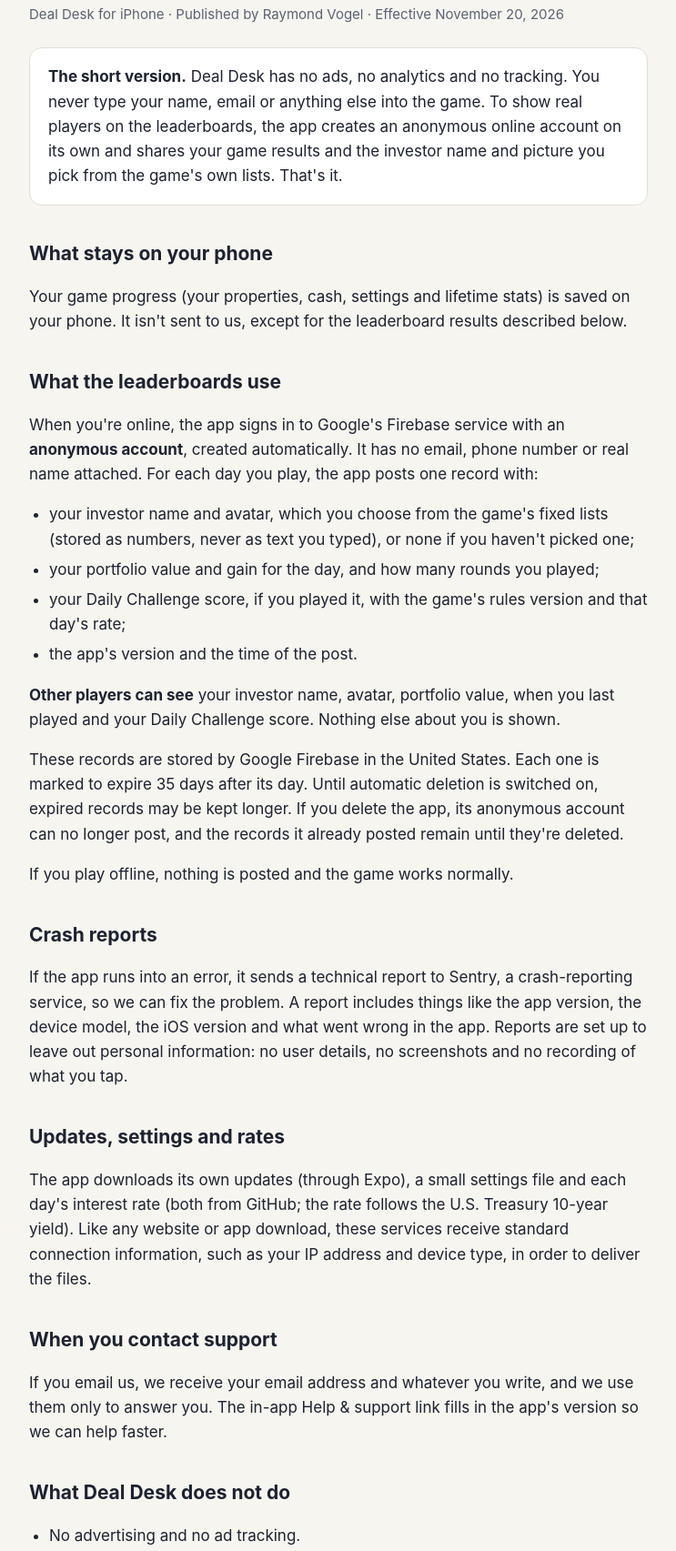
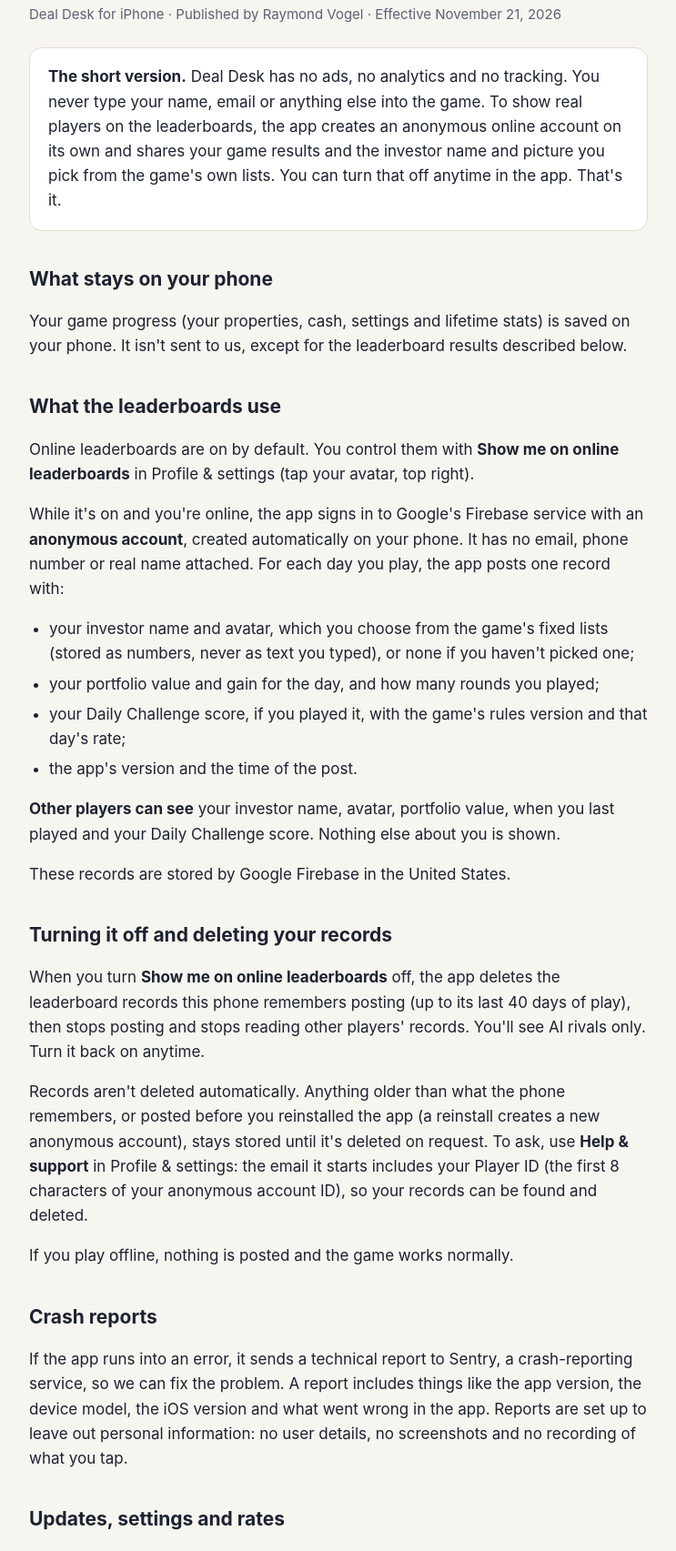
Before and after one commit to fundedportfolios-bit/deal-desk-site, a plain HTML site: page privacy.html in a window 1280 px wide. Shown: the part 124-1829 px from the top of the page at 91% size, without its empty margins (268-1011 px from the left). Drawn offline with Linux system fonts and the light colour scheme.

Commit message:
Privacy and support: the leaderboard switch, deleting records, Player ID
Matches Phase 8, step 1b (PR #76): "Show me on online leaderboards" deletes
what the phone remembers posting; nothing expires automatically on the free
plan; older records are deleted on request, found by the Player ID in the
Help & support email. Effective date November 21, 2026.

Co-Authored-By: Claude Opus 5.5 <noreply@anthropic.com>
Claude-Session: https://claude.ai/code/session_01MY7Gdfibujec2pphTT68D4

```diff
--- a/privacy.html
+++ b/privacy.html
@@ -30,17 +30,18 @@
 <nav><a href="./">Deal Desk</a><a href="support.html">Support</a><a href="privacy.html">Privacy</a></nav>
 
 <h1>Privacy Policy</h1>
-<p class="meta">Deal Desk for iPhone · Published by Raymond Vogel · Effective November 20, 2026</p>
+<p class="meta">Deal Desk for iPhone · Published by Raymond Vogel · Effective November 21, 2026</p>
 
 <div class="card">
-  <strong>The short version.</strong> Deal Desk has no ads, no analytics and no tracking. You never type your name, email or anything else into the game. To show real players on the leaderboards, the app creates an anonymous online account on its own and shares your game results and the investor name and picture you pick from the game's own lists. That's it.
+  <strong>The short version.</strong> Deal Desk has no ads, no analytics and no tracking. You never type your name, email or anything else into the game. To show real players on the leaderboards, the app creates an anonymous online account on its own and shares your game results and the investor name and picture you pick from the game's own lists. You can turn that off anytime in the app. That's it.
 </div>
 
 <h2>What stays on your phone</h2>
 <p>Your game progress (your properties, cash, settings and lifetime stats) is saved on your phone. It isn't sent to us, except for the leaderboard results described below.</p>
 
 <h2>What the leaderboards use</h2>
-<p>When you're online, the app signs in to Google's Firebase service with an <strong>anonymous account</strong>, created automatically. It has no email, phone number or real name attached. For each day you play, the app posts one record with:</p>
+<p>Online leaderboards are on by default. You control them with <strong>Show me on online leaderboards</strong> in Profile &amp; settings (tap your avatar, top right).</p>
+<p>While it's on and you're online, the app signs in to Google's Firebase service with an <strong>anonymous account</strong>, created automatically on your phone. It has no email, phone number or real name attached. For each day you play, the app posts one record with:</p>
 <ul>
   <li>your investor name and avatar, which you choose from the game's fixed lists (stored as numbers, never as text you typed), or none if you haven't picked one;</li>
   <li>your portfolio value and gain for the day, and how many rounds you played;</li>
@@ -48,7 +49,11 @@
   <li>the app's version and the time of the post.</li>
 </ul>
 <p><strong>Other players can see</strong> your investor name, avatar, portfolio value, when you last played and your Daily Challenge score. Nothing else about you is shown.</p>
-<p>These records are stored by Google Firebase in the United States. Each one is marked to expire 35 days after its day. Until automatic deletion is switched on, expired records may be kept longer. If you delete the app, its anonymous account can no longer post, and the records it already posted remain until they're deleted.</p>
+<p>These records are stored by Google Firebase in the United States.</p>
+
+<h2>Turning it off and deleting your records</h2>
+<p>When you turn <strong>Show me on online leaderboards</strong> off, the app deletes the leaderboard records this phone remembers posting (up to its last 40 days of play), then stops posting and stops reading other players' records. You'll see AI rivals only. Turn it back on anytime.</p>
+<p>Records aren't deleted automatically. Anything older than what the phone remembers, or posted before you reinstalled the app (a reinstall creates a new anonymous account), stays stored until it's deleted on request. To ask, use <strong>Help &amp; support</strong> in Profile &amp; settings: the email it starts includes your Player ID (the first 8 characters of your anonymous account ID), so your records can be found and deleted.</p>
 <p>If you play offline, nothing is posted and the game works normally.</p>
 
 <h2>Crash reports</h2>
@@ -58,7 +63,7 @@
 <p>The app downloads its own updates (through Expo), a small settings file and each day's interest rate (both from GitHub; the rate follows the U.S. Treasury 10-year yield). Like any website or app download, these services receive standard connection information, such as your IP address and device type, in order to deliver the files.</p>
 
 <h2>When you contact support</h2>
-<p>If you email us, we receive your email address and whatever you write, and we use them only to answer you. The in-app Help &amp; support link fills in the app's version so we can help faster.</p>
+<p>If you email us, we receive your email address and whatever you write, and we use them only to answer you. The in-app Help &amp; support link fills in the app's version and your Player ID so we can help faster. You can delete either line before sending.</p>
 
 <h2>What Deal Desk does not do</h2>
 <ul>
@@ -73,9 +78,10 @@
 
 <h2>Your choices</h2>
 <ul>
+  <li>Turn off <strong>Show me on online leaderboards</strong> to stop sharing and delete what this phone posted.</li>
   <li>Play offline to post nothing.</li>
   <li>Skip choosing an investor name, and the leaderboards show you as "New investor".</li>
-  <li>Email us with any question or request about your information.</li>
+  <li>Email us to delete older records, or with any question about your information.</li>
 </ul>
 
 <h2>Changes</h2>
```
Also changed, not shown: support.html (+3 -0 lines).
